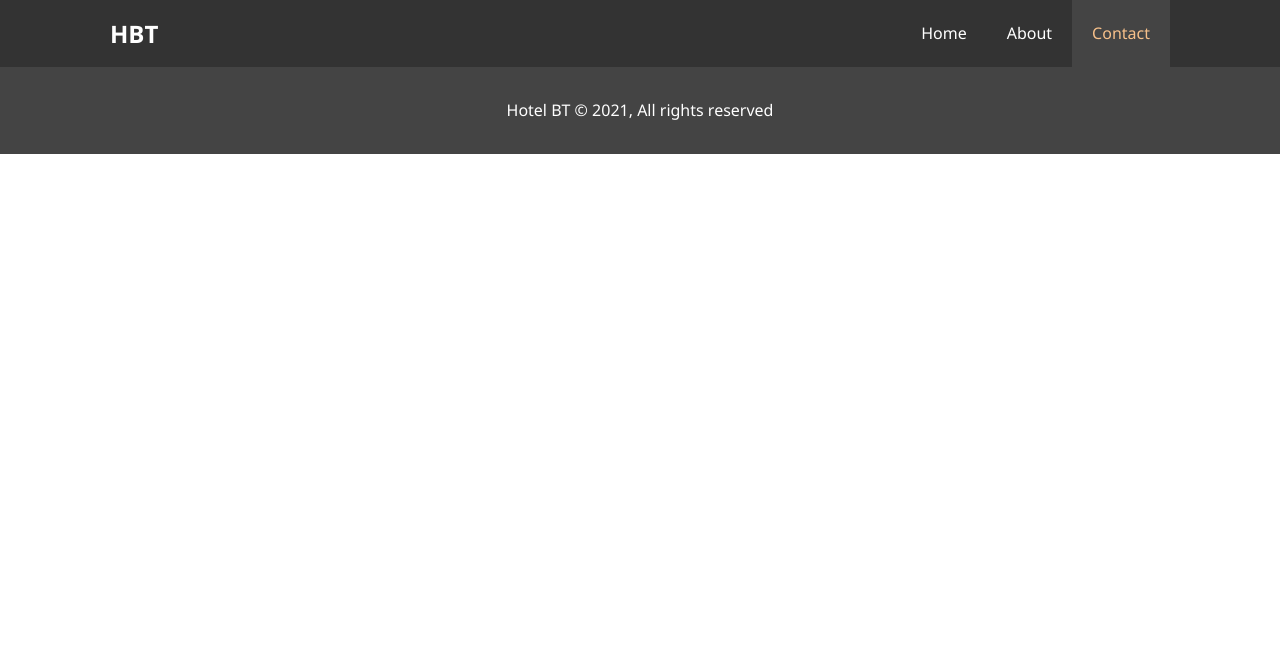
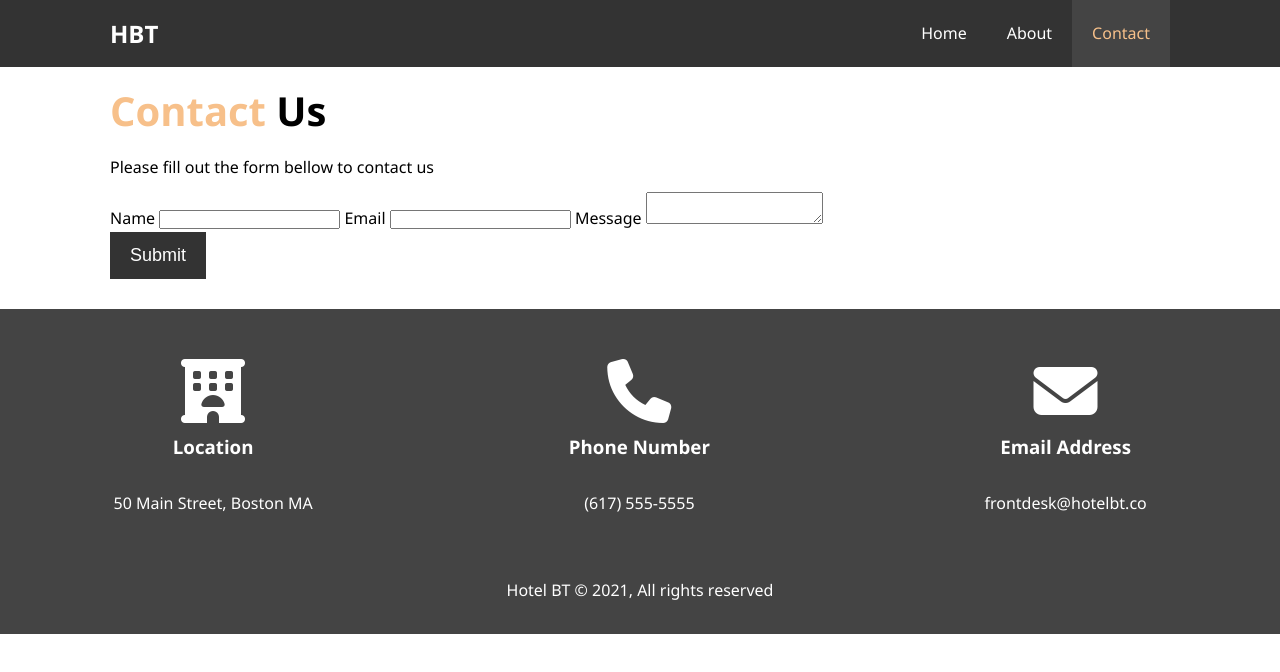
Before and after one commit to jorny88/Modern-HTML-and-CSS, a plain HTML site: page Hotell_Challange/contact.html in a window 1280 px wide. Drawn offline with Linux system fonts and the light colour scheme.

Commit message:
Updated Contact-page

```diff
--- a/Hotell_Challange/contact.html
+++ b/Hotell_Challange/contact.html
@@ -25,8 +25,44 @@
                 </div>
             </nav>
         </header>
+        <section id="contact-form" class="py-3">
+            <div class="container">
+                <h1 class="l-heading">
+                    <span class="text-primary">Contact</span>
+                    Us</h1>
+                <p>Please fill out the form bellow to contact us</p>
+                <form action="process.php">
+                    <div class="form-group">
+                        <label for="name">Name</label>
+                        <input type="text" name="name" id="name">
+                        <label for="email">Email</label>
+                        <input type="email" name="email" id="email">
+                        <label for="message">Message</label>
+                        <textarea type="text" name="message" id="message"></textarea>
+                    </div>
+                    <button class="btn" type="submit">Submit</button>
+                </form>
+            </div>
+        </section>
 
-        <div class="clr"></div>
+        <section id="contact-info" class="bg-dark">
+            <div class="box">
+                <i class="fas fa-hotel fa-4x"></i>
+                <h3>Location</h3>
+                <p>50 Main Street, Boston MA</p>
+            </div>
+            <div class="box b">
+                <i class="fas fa-phone fa-4x"></i>
+                <h3>Phone Number</h3>
+                <p>(617) 555-5555</p>
+            </div>
+            <div class="box">
+                <i class="fas fa-envelope fa-4x"></i>
+                <h3>Email Address
+                </h3>
+                <p>frontdesk@hotelbt.co</p>
+            </div>
+        </section>
         <footer id="main-footer">
             <p>Hotel BT &copy; 2021, All rights reserved</p>
         </footer>
```
